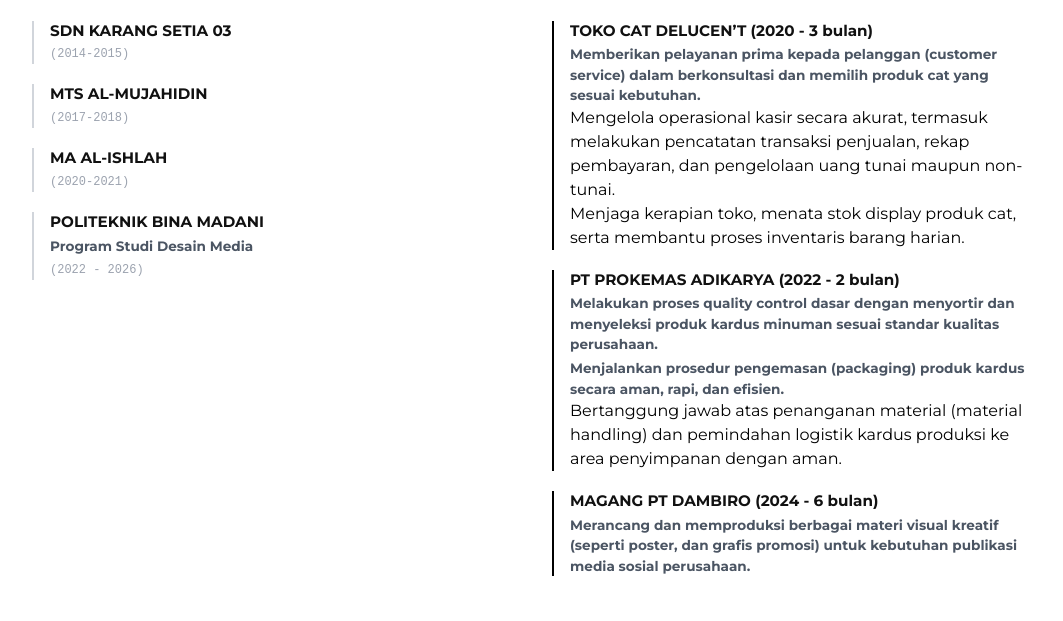
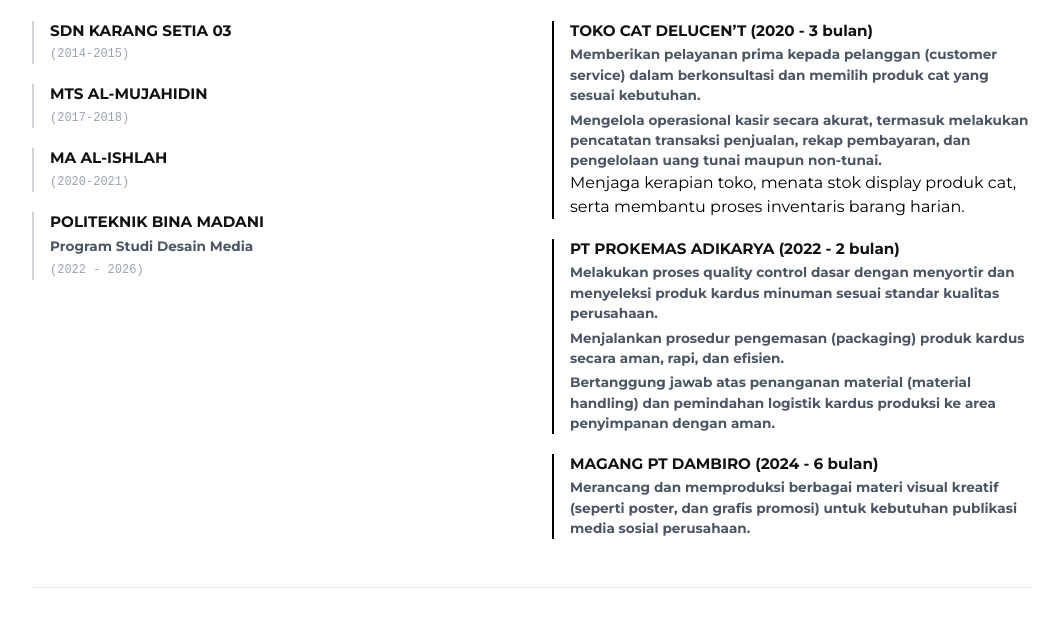
Before and after one commit to victorSlokov/PORTOFOLIO_FICKRY, a website: page index.html in a window 1280 px wide. Shown: the part 1687-2308 px from the top of the page, without its empty margins (108-1171 px from the left). Drawn offline with nearby package versions, Linux system fonts and the light colour scheme; a web font is replaced by a local one.

Commit message:
Update index.html

```diff
--- a/index.html
+++ b/index.html
@@ -386,7 +386,8 @@
               <h3>TOKO CAT DELUCEN’T (2020 - 3 bulan)</h3>
               <p class="company">Memberikan pelayanan prima kepada pelanggan (customer service) dalam berkonsultasi dan
                 memilih produk cat yang sesuai kebutuhan.</p>
-              <p>Mengelola operasional kasir secara akurat, termasuk melakukan pencatatan transaksi penjualan, rekap
+              <p class="company">Mengelola operasional kasir secara akurat, termasuk melakukan pencatatan transaksi
+                penjualan, rekap
                 pembayaran, dan pengelolaan uang tunai maupun non-tunai.</p>
               <p>Menjaga kerapian toko, menata stok display produk cat, serta membantu proses inventaris barang harian.
               </p>
@@ -397,7 +398,8 @@
                 minuman sesuai standar kualitas perusahaan.</p>
               <p class="company">Menjalankan prosedur pengemasan (packaging) produk kardus secara aman, rapi, dan
                 efisien.</p>
-              <p>Bertanggung jawab atas penanganan material (material handling) dan pemindahan logistik kardus produksi
+              <p class="company">Bertanggung jawab atas penanganan material (material handling) dan pemindahan logistik
+                kardus produksi
                 ke area penyimpanan dengan aman.</p>
             </div>
             <div class="exp-item">
```
